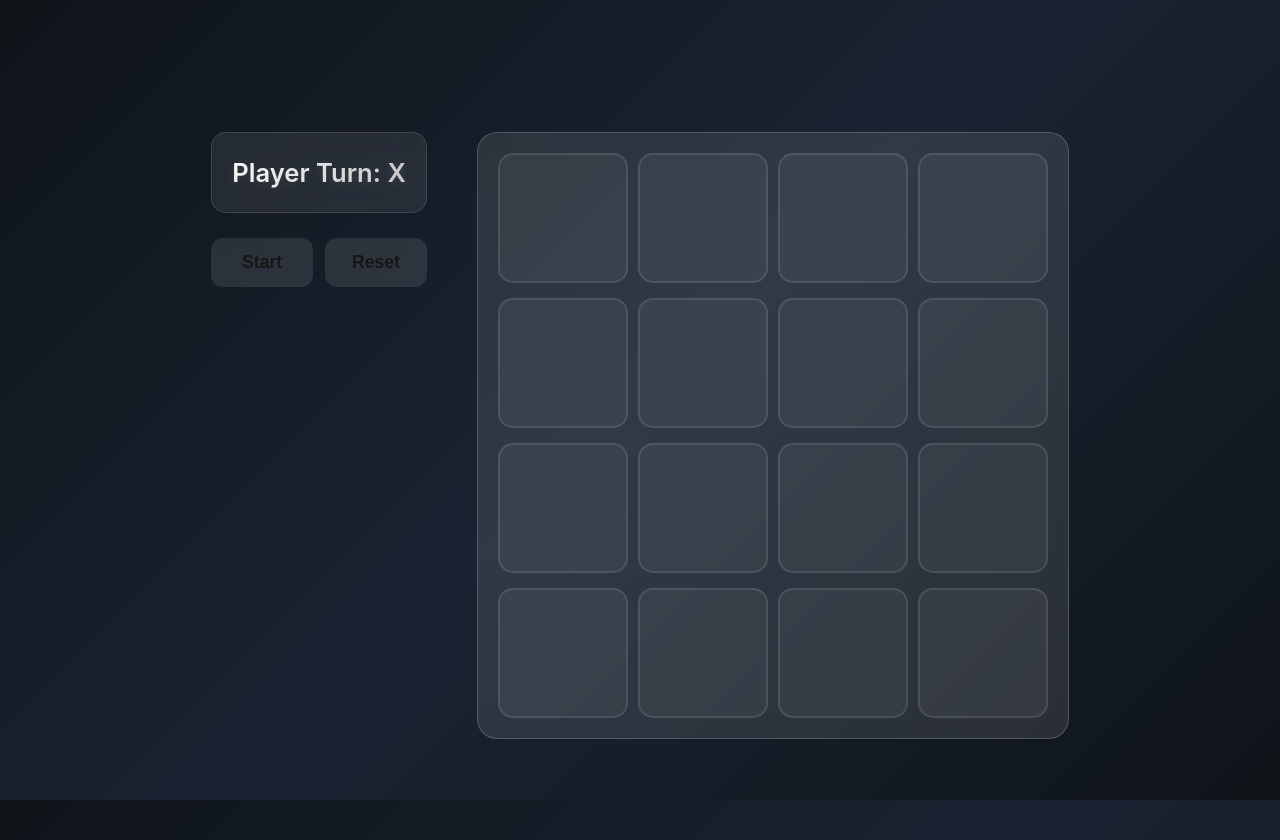
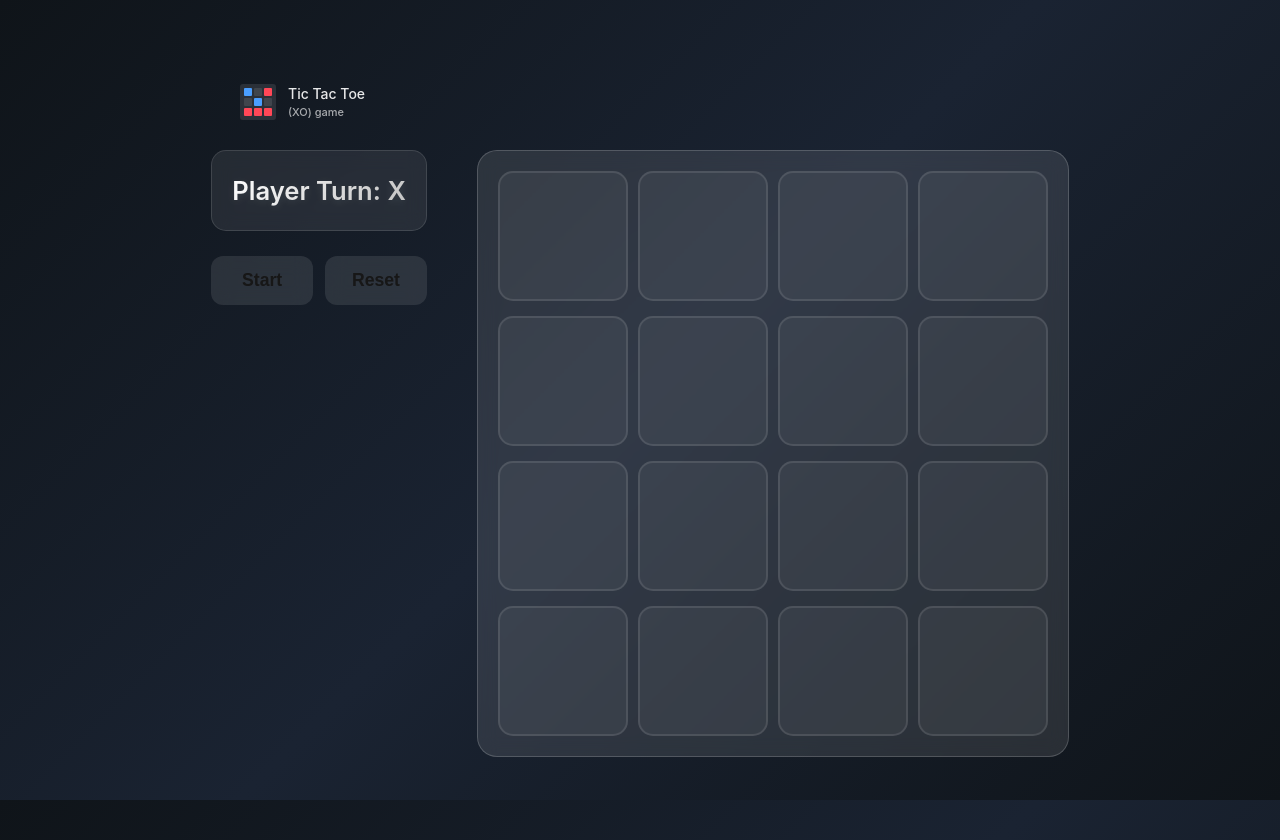
Before and after one commit to mahmoudalnkeeb/tic-tac-toe-multiplayer, a Next.js app: page / in a window 1280 px wide. Built offline with nearby package versions, Linux system fonts and the light colour scheme.

Commit message:
style(Logo): done of build/styling the logo

```diff
--- a/src/components/Header/Logo/Logo.jsx
+++ b/src/components/Header/Logo/Logo.jsx
@@ -1,9 +1,27 @@
-import s from './Logo.module.scss'
+import s from "./Logo.module.scss";
 
 const Logo = () => {
   return (
-    <div className={s.logo}></div>
-  )
-}
+    <div className={s.logo}>
+      <ul className={s.logoGrid}>
+        <li />
+        <li />
+        <li />
+        <li />
+        <li />
+        <li />
+        <li />
+        <li />
+        <li />
+      </ul>
 
-export default Logo
+      <p className={s.logoText}>
+        Tic Tac Toe
+        <br />
+        <span>(XO) game</span>
+      </p>
+    </div>
+  );
+};
+
+export default Logo;
--- a/src/components/Header/Logo/Logo.module.scss
+++ b/src/components/Header/Logo/Logo.module.scss
@@ -0,0 +1,40 @@
+.logo {
+  display: flex;
+  align-items: center;
+  gap: 12px;
+  user-select: none;
+}
+
+.logo .logoGrid {
+  display: grid;
+  grid-template-columns: repeat(3, 8px);
+  grid-template-rows: repeat(3, 8px);
+  gap: 2px;
+  background: rgba(255, 255, 255, .1);
+  padding: 4px;
+  border-radius: 3px;
+}
+
+.logo .logoGrid>li {
+  border-radius: 1px;
+  background-color: rgba(255, 255, 255, .1);
+}
+
+.logo .logoGrid>li:where(:nth-child(1), :nth-child(5)) {
+  background-color: #4a9eff;
+}
+
+.logo .logoGrid>li:where(:nth-child(3), :nth-child(7), :nth-child(8), :nth-child(9)) {
+  background-color: #ff4757;
+}
+
+.logo .logoText {
+  font-size: 14px;
+  font-weight: 500;
+  color: rgba(255, 255, 255, 0.9);
+}
+
+.logo .logoText>span {
+  font-size: 11px;
+  opacity: 0.7;
+}
--- a/src/styles/globals.scss
+++ b/src/styles/globals.scss
@@ -32,16 +32,6 @@ a {
   text-decoration: none;
 }
 
-@keyframes floating {
-  0% {
-    transform: translateY(0);
-  }
-
-  50% {
-    transform: translateY(-10px);
-  }
-
-  100% {
-    transform: translateY(0);
-  }
+ul {
+  list-style: none;
 }
```
